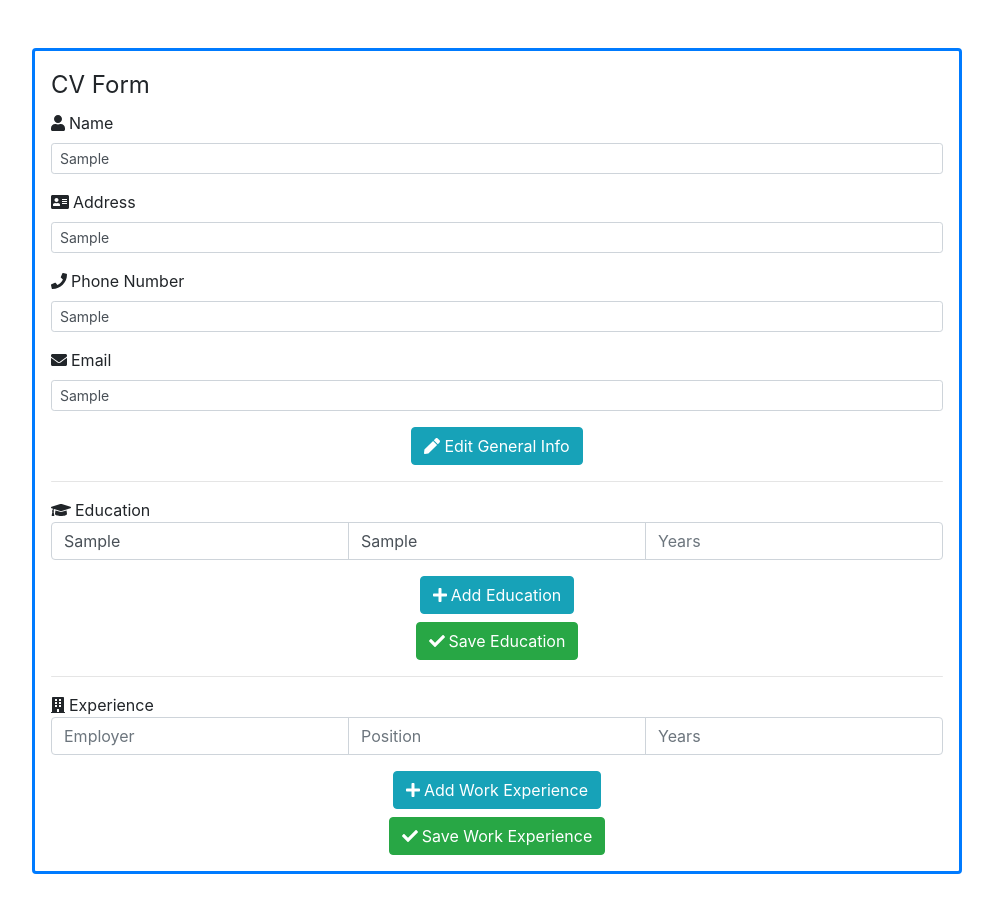
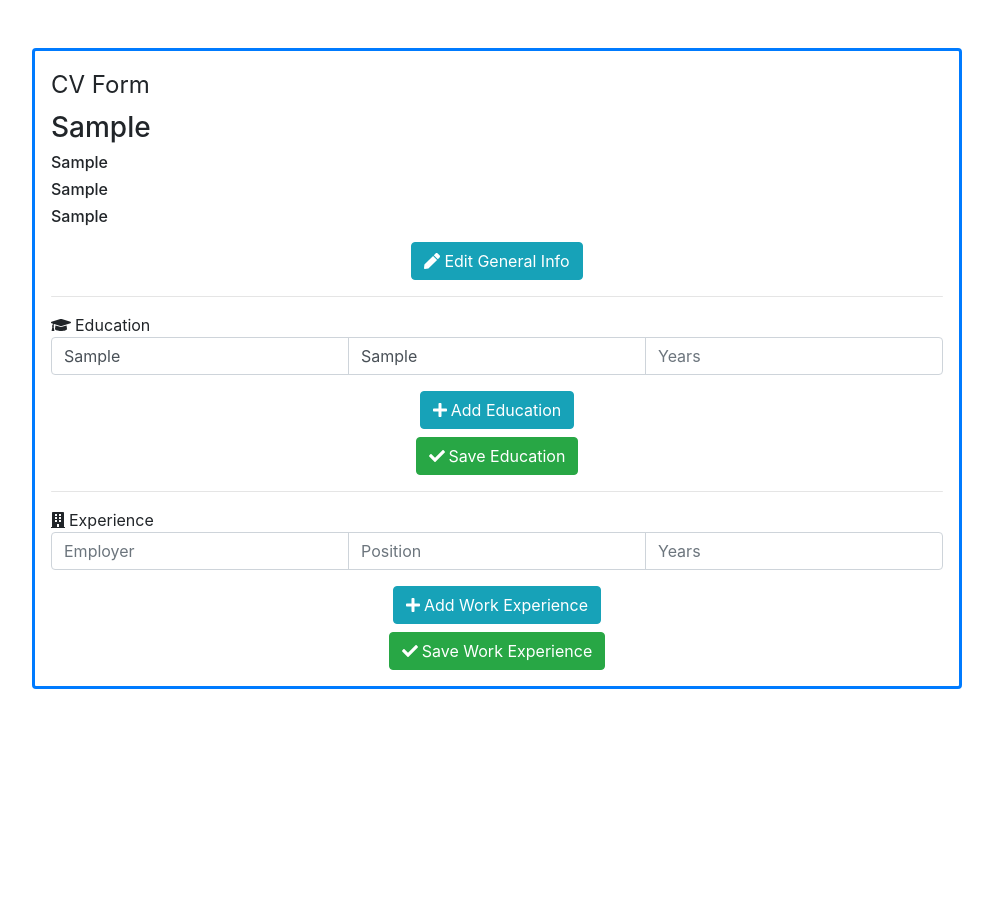
Before and after one commit to AaronMikelKey/cv-project, a React (Create React App) app: page / in a window 1280 px wide. Both pictures are taken after typing "Sample", "Sample", "Sample", "Sample", "Sample", "Sample" into the empty fields and a click on the button "Save General Info". Shown: the top 912 px of the page, without its empty margins (143-1136 px from the left). After the commit the page ends 800 px from the top, so only its background shows below. Built offline with nearby package versions, Linux system fonts and the light colour scheme.

Commit message:
Completed GeneralInfo as well as adding functionality to App.js

```diff
--- a/src/App.js
+++ b/src/App.js
@@ -33,32 +33,69 @@ class App extends Component {
       ],
       expIsSaved: false,
     };
+    this.handleSaveGen = this.handleSaveGen.bind(this);
+    this.handleEditGen = this.handleEditGen.bind(this);
     this.handleName = this.handleName.bind(this);
+    this.handleAddress = this.handleAddress.bind(this);
+    this.handlePhone = this.handlePhone.bind(this);
+    this.handleEmail = this.handleEmail.bind(this);
+  }
+
+  handleSaveGen() {
+    this.setState({ genIsSaved: true });
+  }
+
+  handleEditGen() {
+    this.setState({ genIsSaved: false });
   }
 
   handleName = (e) => {
     this.setState({
-      name: e.target.name,
+      name: e.target.value,
+    });
+  };
+
+  handleAddress = (e) => {
+    this.setState({
+      address: e.target.value,
+    });
+  };
+
+  handlePhone = (e) => {
+    this.setState({
+      phone: e.target.value,
+    });
+  };
+
+  handleEmail = (e) => {
+    this.setState({
+      email: e.target.value,
     });
   };
 
   render() {
-    //const { key, value } = this.state;
-
     return (
       <div className="col-9 mx-auto mt-5">
         <form className="formBorder border-primary rounded p-3 mb-5">
           <legend>CV Form</legend>
           <div id="generalInfo">
-            <GenInfo />
+            <GenInfo
+              {...this.state}
+              handleSaveGen={this.handleSaveGen}
+              handleEditGen={this.handleEditGen}
+              handleName={this.handleName}
+              handleAddress={this.handleAddress}
+              handlePhone={this.handlePhone}
+              handleEmail={this.handleEmail}
+            />
           </div>
           <hr />
           <div id="education">
-            <EduInfo />
+            <EduInfo {...this.state} />
           </div>
           <hr />
           <div id="experience">
-            <ExpInfo />
+            <ExpInfo {...this.state} />
           </div>
         </form>
       </div>
--- a/src/components/Education.js
+++ b/src/components/Education.js
@@ -9,7 +9,6 @@ library.add( faGraduationCap, faPlus, faCheck )
 
 const EduInfo = (props) => {
 
-  const { userInput } = props;
   return (
     <div>
       <span><FontAwesomeIcon icon={faGraduationCap} className="mr-1" />Education</span>
--- a/src/components/Experience.js
+++ b/src/components/Experience.js
@@ -7,7 +7,6 @@ library.add(faPlus, faCheck, faBuilding)
 
 const ExpInfo = (props) => {
 
-  const { userInput } = props;
   return (
     <div>
       <div> <FontAwesomeIcon icon={faBuilding} className="mr-1" />Experience </div>
--- a/src/components/GeneralInfo.js
+++ b/src/components/GeneralInfo.js
@@ -1,80 +1,79 @@
 import { FontAwesomeIcon } from '@fortawesome/react-fontawesome';
 import React from 'react';
 import { library } from '@fortawesome/fontawesome-svg-core';
-import { faUser, faAddressCard, faEnvelope, faCheck, faPhone } from '@fortawesome/free-solid-svg-icons';
-import SaveButton from './SaveButton';
+import { faUser, faAddressCard, faEnvelope, faCheck, faPhone, faPen } from '@fortawesome/free-solid-svg-icons';
 
-library.add(faUser, faAddressCard, faPhone, faEnvelope, faCheck)
+library.add(faUser, faAddressCard, faPhone, faEnvelope, faCheck, faPen)
 
-class GenInfo extends React.Component {
-    constructor(props) {
-        super(props);
-        this.handleName = this.handleName.bind(this);
-        this.handleAddress = this.handleAddress.bind(this);
-        this.handlePhone = this.handlePhone.bind(this);
-        this.handleEmail = this.handleEmail.bind(this);
+const GenInfo = props => {
 
-    };
+    function SaveButton() {
+        return (
+            <button className="btn btn-success btn-block w-auto mt-3 mx-auto" onClick={props.handleSaveGen}>
+                <FontAwesomeIcon icon={faCheck} className="mr-1" />Save General Info
+            </button>
+        );
+    }
 
+    function EditButton() {
+        return (
+            <button className="btn btn-info btn-block w-auto mt-3 mx-auto" onClick={props.handleEditGen}>
+                <FontAwesomeIcon icon={faPen} className="mr-1" />Edit General Info
+            </button>
+        );
+    }
 
-
-    handleName = (e) => {
-        this.setState({
-          name: e.target.name,
-        });
-    };
-
-    handleAddress = (e) => {
-        this.setState({
-          address: e.target.address,
-        });
-    };
-
-    handlePhone = (e) => {
-        this.setState({
-          phone: e.target.phone,
-        });
-    };
-
-    handleEmail = (e) => {
-        this.setState({
-          email: e.target.email,
-        });
-    };
-
-    saveGen = (e) => {
-        this.setState({
-            genIsSaved: true,
-        });
-    };
-
-    editGen = (e) => {
-        this.setState({
-            genIsSaved: false,
-        });
-    };
-
-
-
-    render() {
+    const isSaved = props.genIsSaved;
+    let name = <h3> {props.name} </h3>;
+    let address = <h6> {props.address} </h6>;
+    let phone = <h6> {props.phone} </h6>;
+    let email = <h6> {props.email} </h6>;
+    let button;
+    if (isSaved) {
+        button = <EditButton />;
+        return (
+            //change this to user input info from this.state
+            <div>
+                {name}
+                {address}
+                {phone}
+                {email}
+                {button}
+            </div>
+        );
+    } else {
+        button = <SaveButton />;
         return (
             <div>
                 <div className="form-group">
                     <label htmlFor="nameInput"><FontAwesomeIcon icon={faUser} className="mr-1" />Name</label>
-                    <input type="text" id="nameInput" className="form-control form-control-sm" />
+                    <input
+                        type="text"
+                        id="nameInput"
+                        className="form-control form-control-sm"
+                        onChange={props.handleName}
+                        value={props.name}
+                    />
                 </div>
                 <div className="form-group">
                     <label htmlFor="addressInput"><FontAwesomeIcon icon={faAddressCard} className="mr-1" />Address</label>
-                    <input type="text" id="addressInput" className="form-control form-control-sm" />
+                    <input type="text" id="addressInput" className="form-control form-control-sm"
+                        onChange={props.handleAddress}
+                        value={props.address}
+                    />
                 </div>
                 <div className="form-group">
                     <label htmlFor="phoneInput"><FontAwesomeIcon icon={faPhone} className="mr-1" />Phone Number</label>
-                    <input type="text" id="phoneInput" className="form-control form-control-sm" />
+                    <input type="text" id="phoneInput" className="form-control form-control-sm"
+                        onChange={props.handlePhone}
+                        value={props.phone} />
                 </div>
                 <div className="form-group">
                     <label htmlFor="emailInput"><FontAwesomeIcon icon={faEnvelope} className="mr-1" />Email</label>
-                    <input type="text" id="emailInput" className="form-control form-control-sm" />
-                    <SaveButton />
+                    <input type="text" id="emailInput" className="form-control form-control-sm"
+                        onChange={props.handleEmail}
+                        value={props.email} />
+                    {button}
                 </div>
             </div>
         );
--- a/src/components/SaveButton.js
+++ b/src/components/SaveButton.js
@@ -7,7 +7,7 @@ library.add(faPen, faCheck)
 
 function SaveButton(props) {
     return (
-        <button className="btn btn-success btn-block w-auto mt-3 mx-auto" onClick={props.onClick}>
+        <button className="btn btn-success btn-block w-auto mt-3 mx-auto" >
             <FontAwesomeIcon icon={faCheck} className="mr-1" />Save General Info
         </button>
     );
@@ -15,48 +15,41 @@ function SaveButton(props) {
 
 function EditButton(props) {
     return (
-        <button className="btn btn-info btn-block w-auto mt-3 mx-auto" onClick={props.onClick}>
+        <button className="btn btn-info btn-block w-auto mt-3 mx-auto" >
             <FontAwesomeIcon icon={faPen} className="mr-1" />Edit General Info
         </button>
     );
 }
 
 
-class SaveControl extends React.Component {
-    constructor(props) {
-        super(props);
-        this.handleSaveGen = this.handleSaveGen.bind(this);
-        this.handleEditGen = this.handleEditGen.bind(this);
-        this.state = { genIsSaved: false };
-    }
-
+const SaveControl = props => {
+/*
     handleSaveGen() {
         this.setState({ genIsSaved: true });
+        console.log("Saved");
       }
 
       handleEditGen() {
         this.setState({ genIsSaved: false });
-    }
-
-    render() {
-        const isSaved = this.state.genIsSaved;
+        console.log("Edit")
+      } */
+    const isSaved = props.genIsSaved;
     let button;
     if (isSaved) {
-            button = <EditButton onClick={this.handleEditGen} />;
+        button = <EditButton />;
         return (
             <div>
-                    { button}
+                { button }
             </div>
         )
     } else {
-            button = <SaveButton onClick={this.handleSaveGen} />;
+        button = <SaveButton onClick = {props.handleSaveGen}/>;
         return (
             <div>
-                    { button}
+                { button }
             </div>
         )
     }
 }
-}
 
 export default SaveControl;
```
Lines whose indentation alone changed are shown as unchanged.
